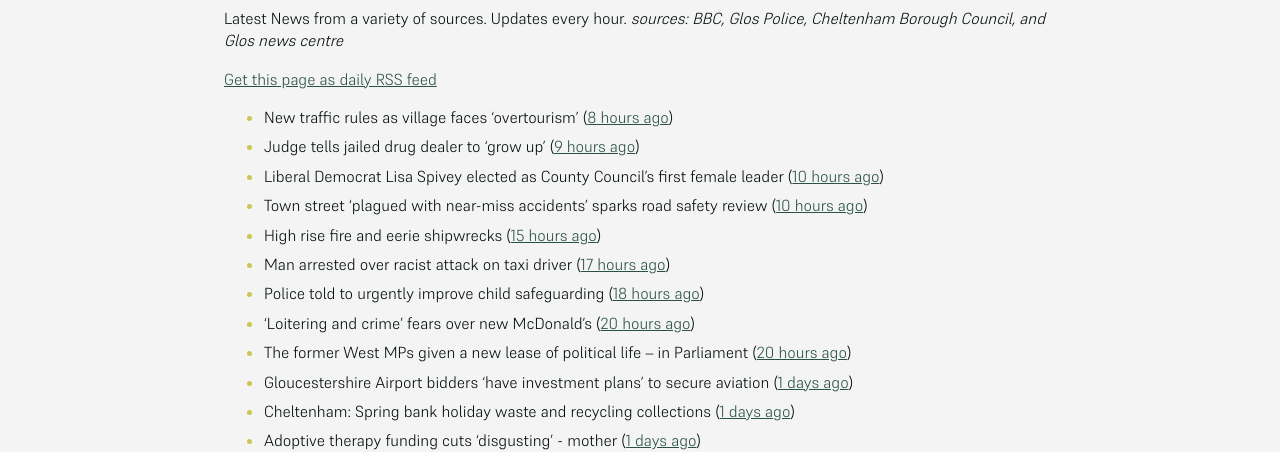
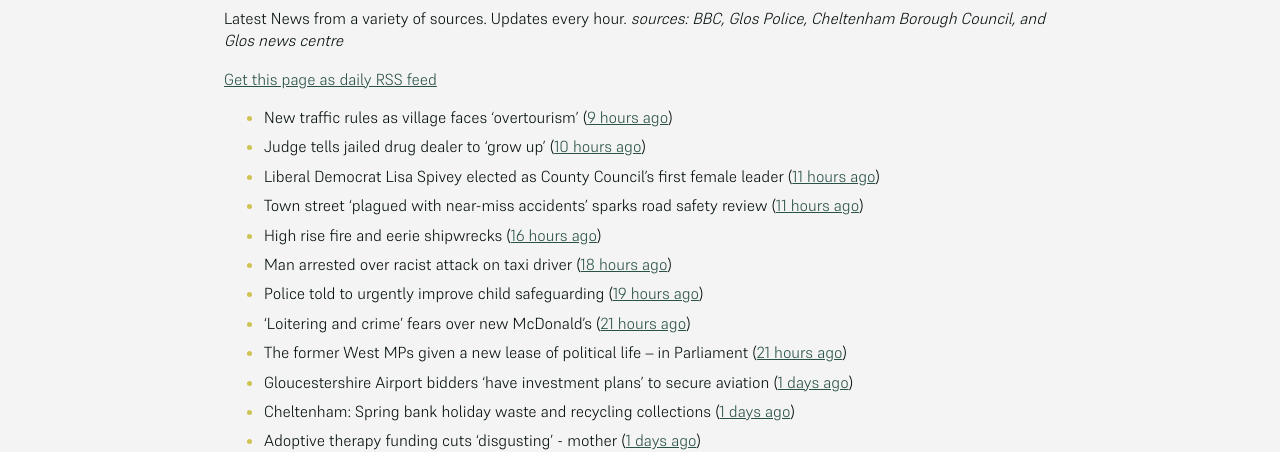
Before and after one commit to mat-0/cheltenham-open-data, a Jekyll site: the page built from _pages/news.md, in a window 1280 px wide. Shown: the part 266-718 px from the top of the page. Built offline with Jekyll 4.4.1, drawn with Linux system fonts in a browser that asks for light colours.

Commit message:
Updated 2025-05-22 02:27:15

```diff
--- a/_pages/news.md
+++ b/_pages/news.md
@@ -12,15 +12,15 @@ _sources: BBC, Glos Police, Cheltenham Borough Council, and Glos news centre_
 [Get this page as daily RSS feed](/daily.rss)
 
 <!-- news_marker starts -->
-- New traffic rules as village faces 'overtourism' ([8 hours ago](https://www.bbc.com/news/articles/cvg99j1y39ro))
-- Judge tells jailed drug dealer to 'grow up' ([9 hours ago](https://www.bbc.com/news/articles/cp3qqky8gnwo))
-- Liberal Democrat Lisa Spivey elected as County Council’s first female leader ([10 hours ago](https://gloucesternewscentre.co.uk/liberal-democrat-lisa-spivey-elected-as-county-councils-first-female-leader/))
-- Town street ‘plagued with near-miss accidents’ sparks road safety review ([10 hours ago](https://gloucesternewscentre.co.uk/town-street-plagued-with-near-miss-accidents-sparks-road-safety-review/))
-- High rise fire and eerie shipwrecks ([15 hours ago](https://www.bbc.com/news/articles/cre99p0g8vxo))
-- Man arrested over racist attack on taxi driver ([17 hours ago](https://www.bbc.com/news/articles/c87jjwnqxz2o))
-- Police told to urgently improve child safeguarding ([18 hours ago](https://www.bbc.com/news/articles/clyggrx8njeo))
-- ‘Loitering and crime’ fears over new McDonald’s ([20 hours ago](https://www.bbc.com/news/articles/ckg4xerxx67o))
-- The former West MPs given a new lease of political life – in Parliament ([20 hours ago](https://www.bbc.com/news/articles/cp8y26vvkyxo))
+- New traffic rules as village faces 'overtourism' ([9 hours ago](https://www.bbc.com/news/articles/cvg99j1y39ro))
+- Judge tells jailed drug dealer to 'grow up' ([10 hours ago](https://www.bbc.com/news/articles/cp3qqky8gnwo))
+- Liberal Democrat Lisa Spivey elected as County Council’s first female leader ([11 hours ago](https://gloucesternewscentre.co.uk/liberal-democrat-lisa-spivey-elected-as-county-councils-first-female-leader/))
+- Town street ‘plagued with near-miss accidents’ sparks road safety review ([11 hours ago](https://gloucesternewscentre.co.uk/town-street-plagued-with-near-miss-accidents-sparks-road-safety-review/))
+- High rise fire and eerie shipwrecks ([16 hours ago](https://www.bbc.com/news/articles/cre99p0g8vxo))
+- Man arrested over racist attack on taxi driver ([18 hours ago](https://www.bbc.com/news/articles/c87jjwnqxz2o))
+- Police told to urgently improve child safeguarding ([19 hours ago](https://www.bbc.com/news/articles/clyggrx8njeo))
+- ‘Loitering and crime’ fears over new McDonald’s ([21 hours ago](https://www.bbc.com/news/articles/ckg4xerxx67o))
+- The former West MPs given a new lease of political life – in Parliament ([21 hours ago](https://www.bbc.com/news/articles/cp8y26vvkyxo))
 - Gloucestershire Airport bidders ‘have investment plans’ to secure aviation ([1 days ago](https://gloucesternewscentre.co.uk/gloucestershire-airport-bidders-have-investment-plans-to-secure-aviation/))
 - Cheltenham: Spring bank holiday waste and recycling collections ([1 days ago](https://gloucesternewscentre.co.uk/cheltenham-spring-bank-holiday-waste-and-recycling-collections/))
 - Adoptive therapy funding cuts 'disgusting' - mother ([1 days ago](https://www.bbc.com/news/articles/c4g2rpypmp9o))
```
Also changed, not shown: _data/flood.json (+5 -27 lines), index.md (+4 -4 lines).
